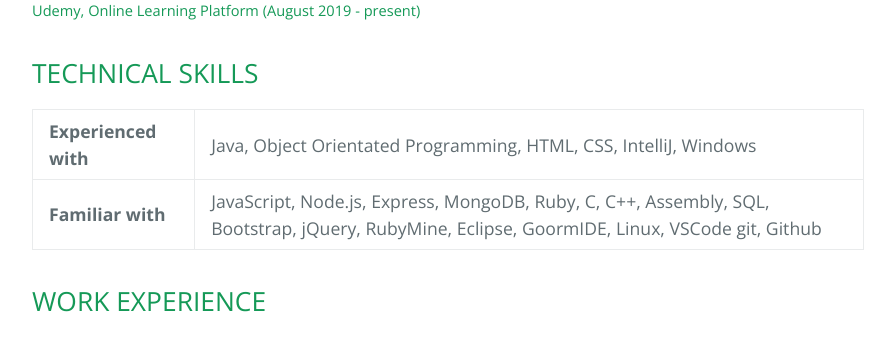
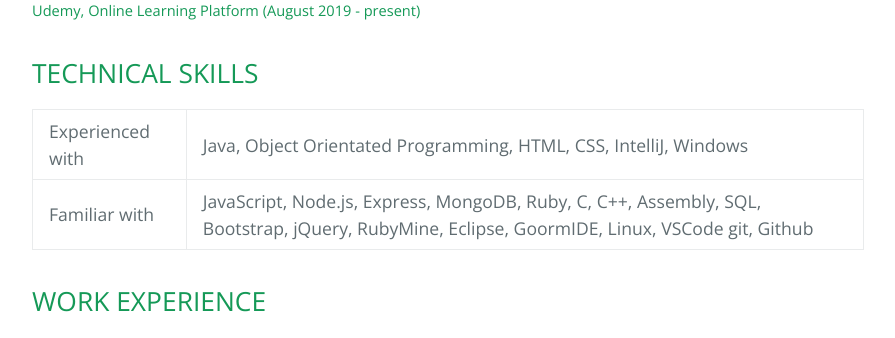
Before and after one commit to LukeBMorrow/LukeBMorrow.github.io, a Jekyll site: the page built from index.md, in a window 1280 px wide. Shown: the part 773-1111 px from the top of the page, without its empty margins (192-1087 px from the left). Built offline with Jekyll 4.4.1, drawn with Linux system fonts in a browser that asks for light colours; our own code applies the rules of GitHub Pages for plain Markdown files.

```diff
--- a/index.md
+++ b/index.md
@@ -22,8 +22,8 @@ _morrowl4@myumanitoba.ca_
 
 ## TECHNICAL SKILLS
 
-|**Experienced with**|Java, Object Orientated Programming, HTML, CSS, IntelliJ, Windows
-|**Familiar with**|JavaScript, Node.js, Express, MongoDB, Ruby, C, C++, Assembly, SQL, Bootstrap, jQuery, RubyMine, Eclipse, GoormIDE, Linux, VSCode git, Github
+|Experienced with|Java, Object Orientated Programming, HTML, CSS, IntelliJ, Windows
+|Familiar with|JavaScript, Node.js, Express, MongoDB, Ruby, C, C++, Assembly, SQL, Bootstrap, jQuery, RubyMine, Eclipse, GoormIDE, Linux, VSCode git, Github
 
 
 ## WORK EXPERIENCE
```
Also changed, not shown: README.md.
